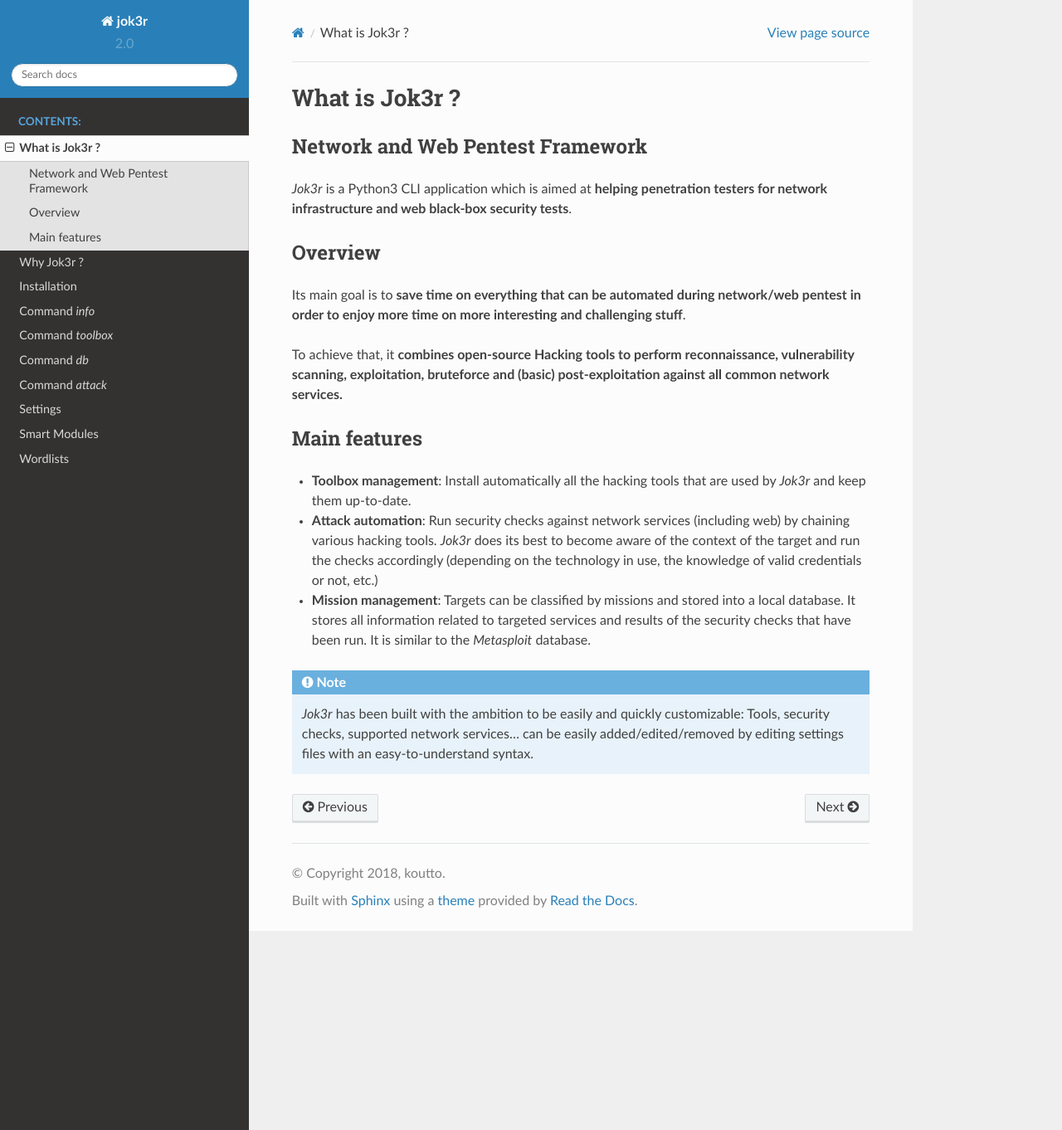
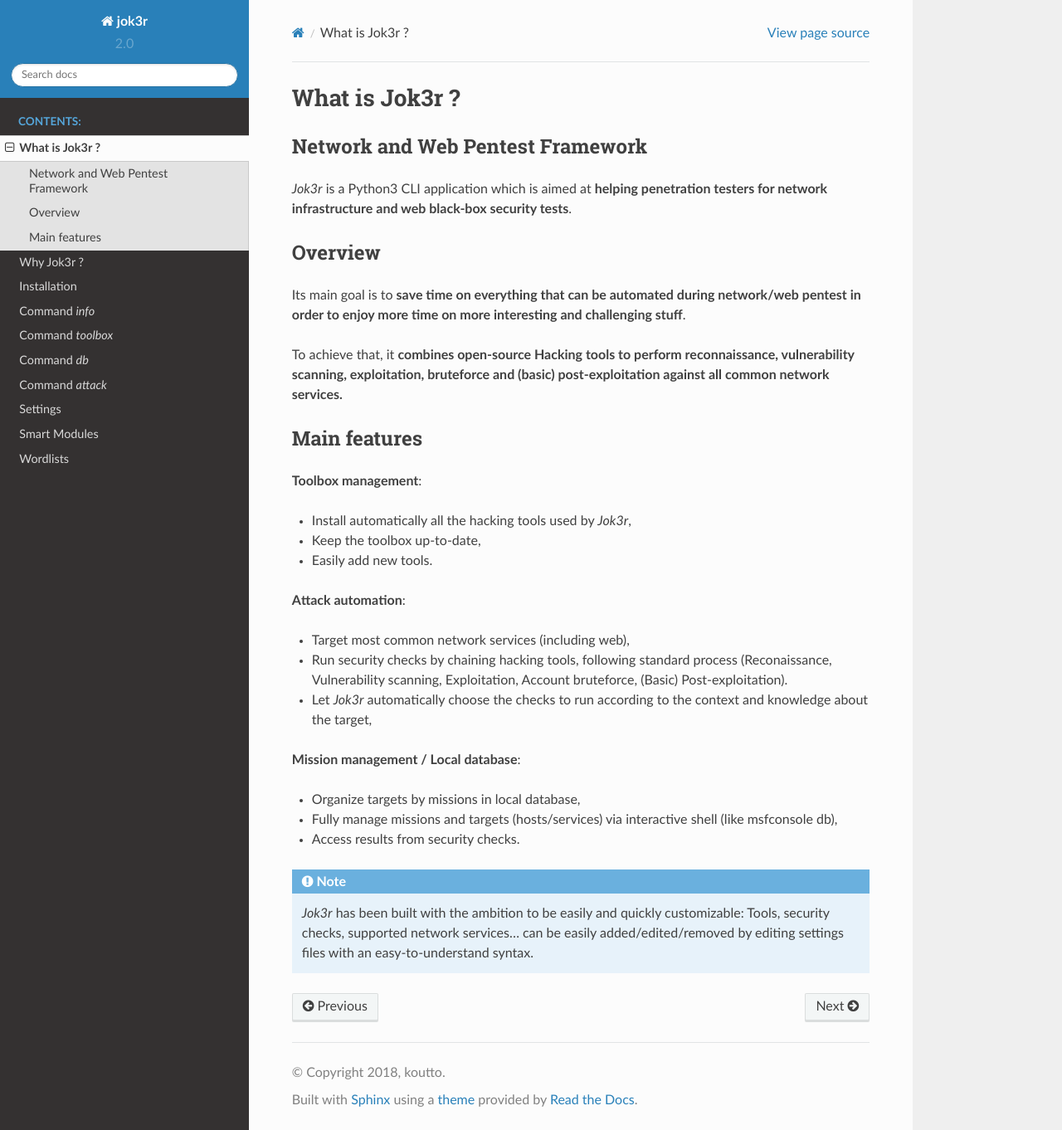
Before and after one commit to koutto/jok3r, a Sphinx documentation site: the page built from doc/what.rst, in a window 1280 px wide and 1362 px high. Shown: the whole window at 83% size. Built offline with Sphinx 7.4.7 and the Read the Docs theme 2.0.0, drawn with Linux system fonts in a browser that asks for light colours.

Commit message:
Update Documentation

```diff
--- a/doc/what.rst
+++ b/doc/what.rst
@@ -19,17 +19,24 @@
 
 Main features
 =============
-* **Toolbox management**: Install automatically all the hacking tools that are used by
-  *Jok3r* and keep them up-to-date.
+**Toolbox management**:
 
-* **Attack automation**: Run security checks against network services (including web)
-  by chaining various hacking tools. *Jok3r* does its best to become aware of the context
-  of the target and run the checks accordingly (depending on the technology in use, the
-  knowledge of valid credentials or not, etc.)
+* Install automatically all the hacking tools used by *Jok3r*,
+* Keep the toolbox up-to-date,
+* Easily add new tools.
 
-* **Mission management**: Targets can be classified by missions and stored into a local
-  database. It stores all information related to targeted services and results of the
-  security checks that have been run. It is similar to the *Metasploit* database.
+**Attack automation**:
+
+* Target most common network services (including web),
+* Run security checks by chaining hacking tools, following standard process (Reconaissance,
+  Vulnerability scanning, Exploitation, Account bruteforce, (Basic) Post-exploitation).
+* Let *Jok3r* automatically choose the checks to run according to the context and knowledge about the target,
+
+**Mission management / Local database**:
+
+* Organize targets by missions in local database,
+* Fully manage missions and targets (hosts/services) via interactive shell (like msfconsole db),
+* Access results from security checks.
 
 .. note::
 	*Jok3r* has been built with the ambition to be easily and quickly customizable:
```
